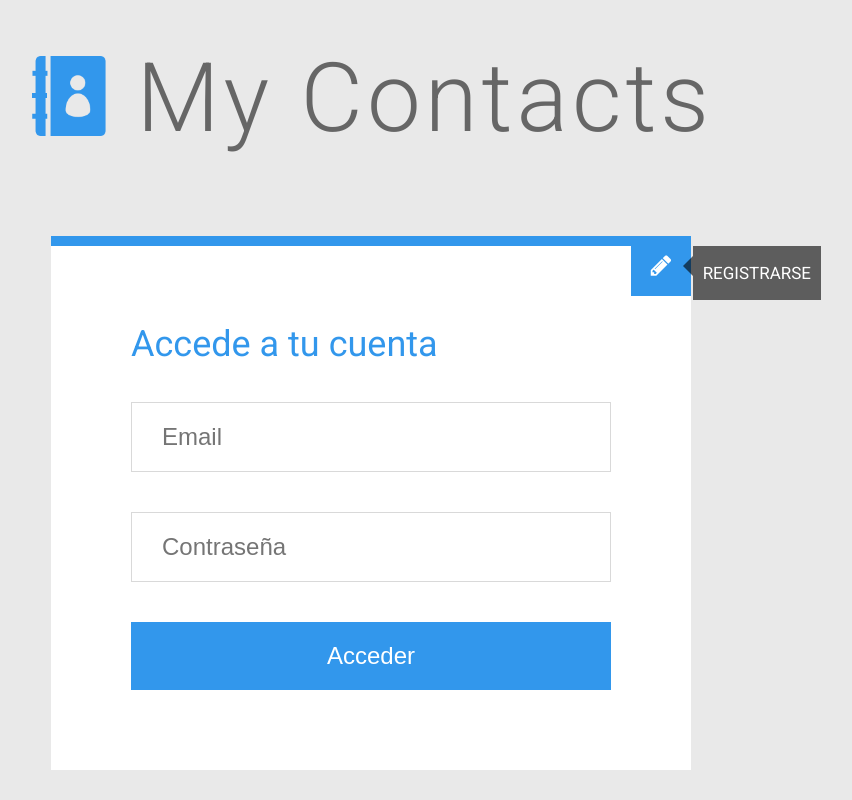
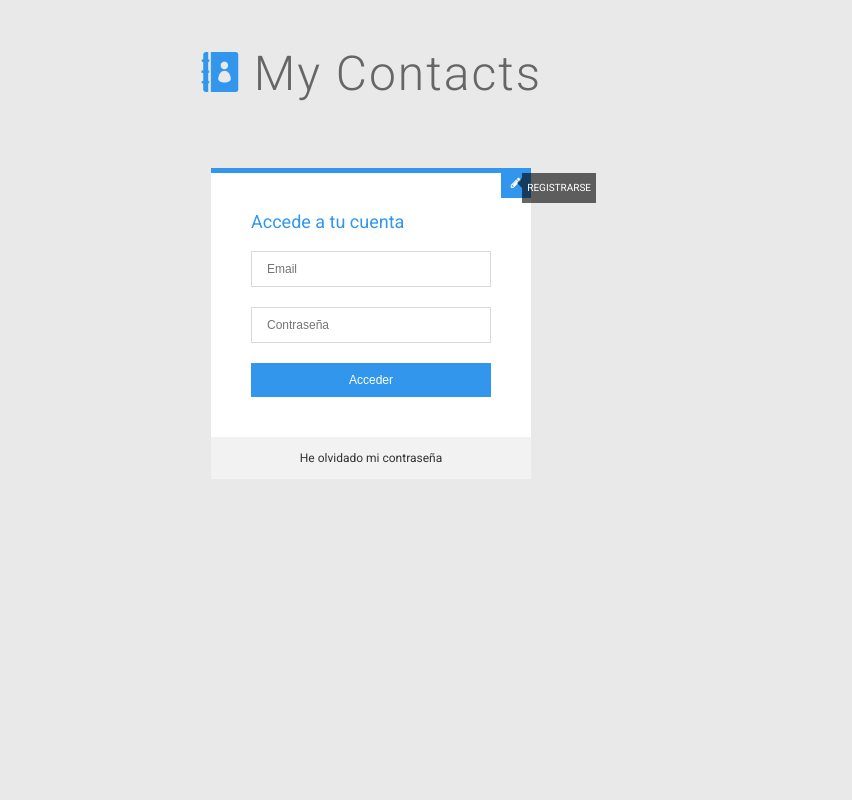
Before and after one commit to Pr5-Mycontacts/MyContacts, a PHP site: page / in a window 1280 px wide. Shown: the whole page, without its empty margins (269-1121 px from the left). Run offline with PHP 8.4, Linux system fonts and the light colour scheme; some libraries are stand-ins or nearby versions; some web fonts are replaced.

Commit message:
Size correction
Corrected size, now its visible in any resolution

```diff
--- a/Web/css/style.css
+++ b/Web/css/style.css
@@ -2,14 +2,14 @@ body {
   background: #e9e9e9;
   color: #666666;
   font-family: 'RobotoDraft', 'Roboto', sans-serif;
-  font-size: 28px;
+  font-size: 14px;
   -webkit-font-smoothing: antialiased;
   -moz-osx-font-smoothing: grayscale;
 }
 /*Image centering*/
 .logo {
     margin-bottom: -0.05em;
-    width: 80px;
+    width: 40px;
 }
 /*Link styling*/
 A:link {text-decoration:none;color:#666666;}
@@ -26,15 +26,15 @@ A:hover {text-decoration:none;color:#666666;}
 .pen-title {
   padding: 50px 0;
   text-align: center;
-  letter-spacing: 4px;
+  letter-spacing: 2px;
 }
 .pen-title h1 {
-  margin: 0 0 40px;
-  font-size: 96px;
+  margin: 0 0 20px;
+  font-size: 48px;
   font-weight: 300;
 }
 .pen-title span {
-  font-size: 24px;
+  font-size: 12px;
 }
 .pen-title span .fa {
   color: #33b5e5;
@@ -49,10 +49,10 @@ A:hover {text-decoration:none;color:#666666;}
 .form-module {
   position: relative;
   background: #ffffff;
-  max-width: 640px;
+  max-width: 320px;
   width: 100%;
-  border-top: 10px solid #3297ec;
-  box-shadow: 0 0 6 px rgba(0, 0, 0, 0.1);
+  border-top: 5px solid #3297ec;
+  box-shadow: 0 0 3 px rgba(0, 0, 0, 0.1);
   margin: 0 auto;
 }
 .form-module .toggle {
@@ -61,47 +61,47 @@ A:hover {text-decoration:none;color:#666666;}
   top: -0;
   right: -0;
   background: #3297ec;
-  width: 60px;
-  height: 60px;
-  margin: -10px 0 0;
+  width: 30px;
+  height: 30px;
+  margin: -5px 0 0;
   color: #ffffff;
-  font-size: 24px;
-  line-height: 60px;
+  font-size: 12px;
+  line-height: 30px;
   text-align: center;
 }
 .form-module .toggle .tooltip {
   position: absolute;
-  top: 10px;
-  right: -130px;
+  top: 5px;
+  right: -65px;
   display: block;
   background: rgba(0, 0, 0, 0.6);
   width: auto;
-  padding: 10px;
-  font-size: 17px;
+  padding: 5px;
+  font-size: 10px;
   line-height: 2;
   text-transform: uppercase;
 }
 .form-module .toggle .tooltip:before {
   content: '';
   position: absolute;
-  top: 10px;
-  left: -10px;
+  top: 5px;
+  left: -5px;
   display: block;
-  border-top: 10px solid transparent;
-  border-bottom: 10px solid transparent;
-  border-right: 10px solid rgba(0, 0, 0, 0.6);
+  border-top: 5px solid transparent;
+  border-bottom: 5px solid transparent;
+  border-right: 5px solid rgba(0, 0, 0, 0.6);
 }
 .form-module .form {
   display: none;
-  padding: 80px;
+  padding: 40px;
 }
 .form-module .form:nth-child(2) {
   display: block;
 }
 .form-module h2 {
-  margin: 0 0 40px;
+  margin: 0 0 20px;
   color: #3297ec;
-  font-size: 36px;
+  font-size: 18px;
   font-weight: 400;
   line-height: 1;
 }
@@ -110,53 +110,56 @@ A:hover {text-decoration:none;color:#666666;}
   display: block;
   width: 100%;
   border: 1px solid #d9d9d9;
-  margin: 0 0 40px;
-  padding: 20px 30px;
+  margin: 0 0 20px;
+  padding: 10px 15px;
   box-sizing: border-box;
   font-weight: 400;
   -webkit-transition: 0.3s ease;
   transition: 0.3s ease;
-  font-size: 24px;
+  font-size: 12px;
 }
 .form-module input:focus {
   border: 1px solid #3297ec;
   color: #333333;
-  font-size: 24px;
+  font-size: 12px;
 }
 .form-module select {
   outline: none;
   display: block;
   width: 100%;
   border: 1px solid #d9d9d9;
-  margin: 0 0 40px;
-  padding: 20px 30px;
+  margin: 0 0 20px;
+  padding: 10px 15px;
   box-sizing: border-box;
   font-weight: 400;
   -webkit-transition: 0.3s ease;
   transition: 0.3s ease;
-  font-size: 24px
+  font-size: 12px
 }
 .form-module select:focus {
   border: 1px solid #3297ec;
   color: #333333;
-  font-size: 24px;
+  font-size: 12px;
 }
 .form-module select option {
-  color: black;
+  color: #33b5e5;
 }
 .form-module select:not(:checked) {
-  color: lightgray;
+  color: #a9a9a9;
+}
+.form-module select:checked {
+  color: green;
 }
 .form-module button {
   cursor: pointer;
   background: #3297ec;
   width: 100%;
   border: 0;
-  padding: 20px 30px;
+  padding: 10px 15px;
   color: #ffffff;
   -webkit-transition: 0.3s ease;
   transition: 0.3s ease;
-  font-size: 24px;
+  font-size: 12px;
 }
 .form-module button:hover {
   background: #178ab4;
@@ -164,10 +167,10 @@ A:hover {text-decoration:none;color:#666666;}
 .form-module .cta {
   background: #f2f2f2;
   width: 100%;
-  padding: 30px 80px;
+  padding: 15px 40px;
   box-sizing: border-box;
   color: #666666;
-  font-size: 24px;
+  font-size: 12px;
   text-align: center;
 }
 .form-module .cta a {
--- a/Web/index.html
+++ b/Web/index.html
@@ -53,6 +53,8 @@
       <button>Registrarse</button>
     </form>
   </div>
+  <div class="cta"><a href="forbidden.php">He olvidado mi contraseña</a></div>
+</div>
   <script src='http://cdnjs.cloudflare.com/ajax/libs/jquery/2.1.3/jquery.min.js'></script>
     <script src="js/index.js"></script>
 
```
